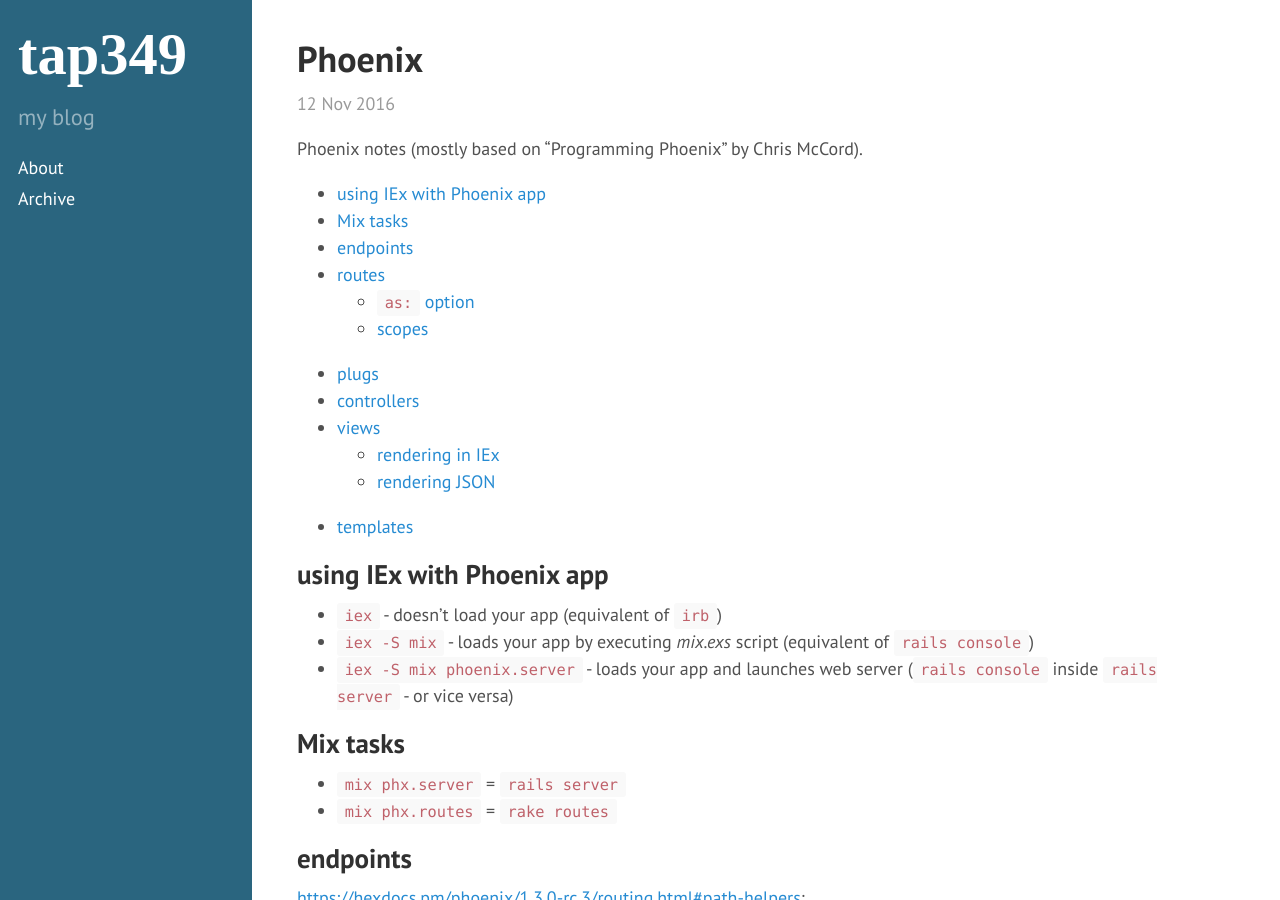
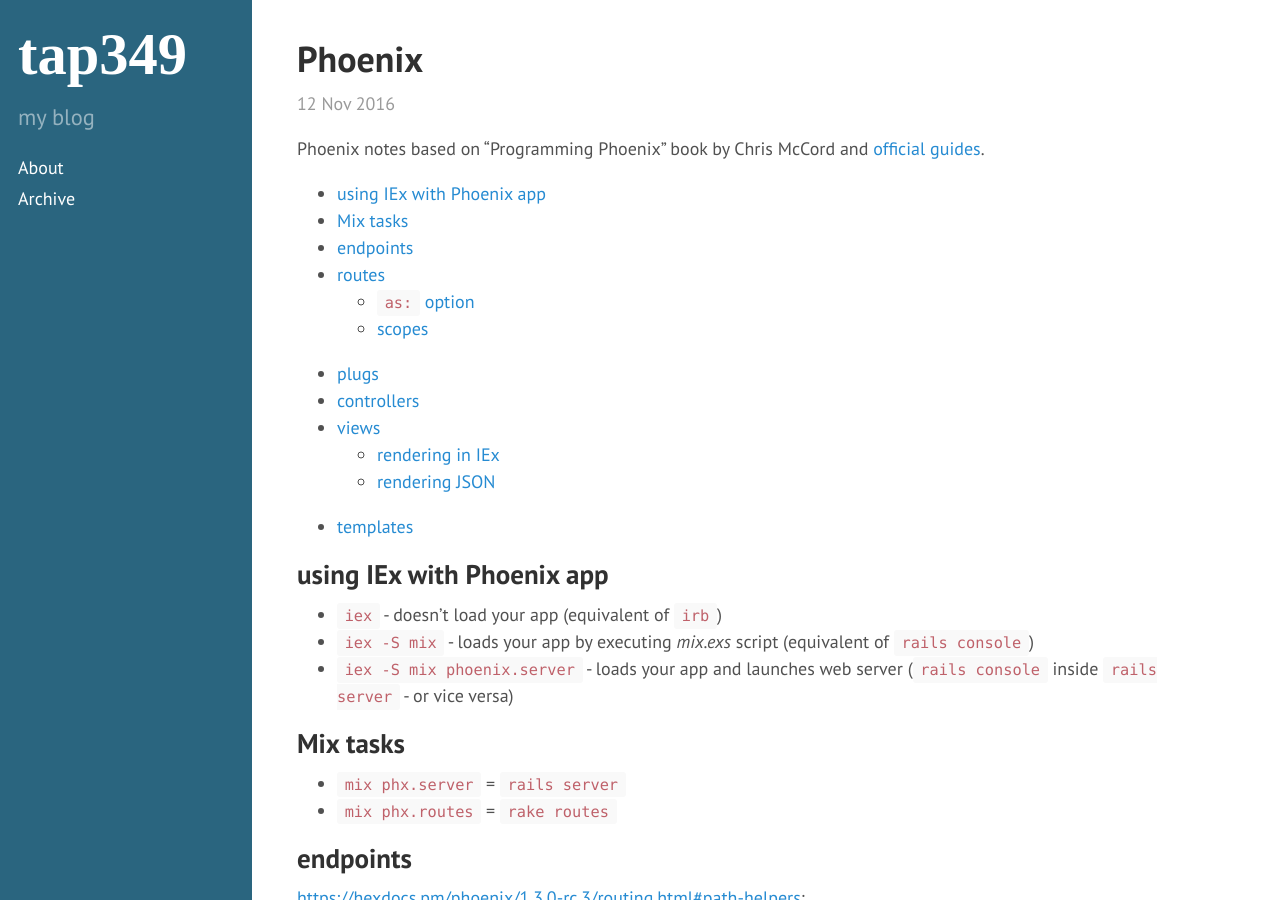
Before and after one commit to tap349/tap349.github.io, a Jekyll site: the page built from _posts/2016-11-12-phoenix.md, in a window 1280 px wide and 900 px high. Built offline with Jekyll 4.4.1, drawn with Linux system fonts in a browser that asks for light colours.

Commit message:
update 2017-07-28_11:23:09

```diff
--- a/_posts/2016-11-12-phoenix.md
+++ b/_posts/2016-11-12-phoenix.md
@@ -6,7 +6,8 @@
 categories: [phoenix]
 ---
 
-Phoenix notes (mostly based on "Programming Phoenix" by Chris McCord).
+Phoenix notes based on "Programming Phoenix" book by Chris McCord and
+[official guides](https://hexdocs.pm/phoenix/1.3.0-rc.3/overview.html).
 
 <!-- more -->
 
```
